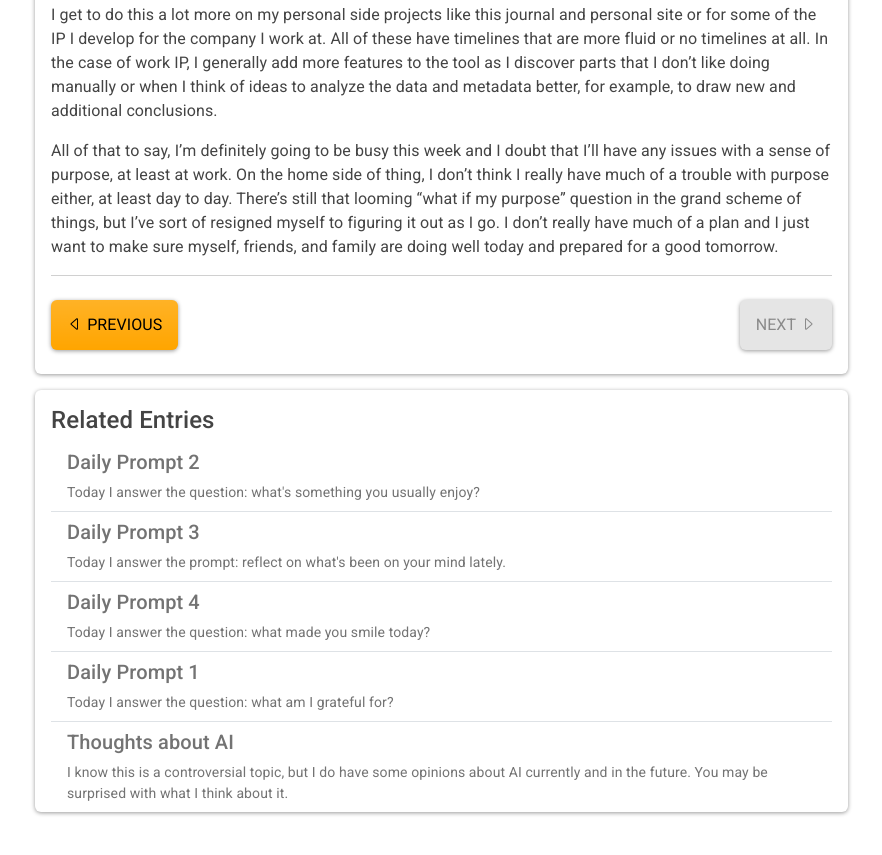
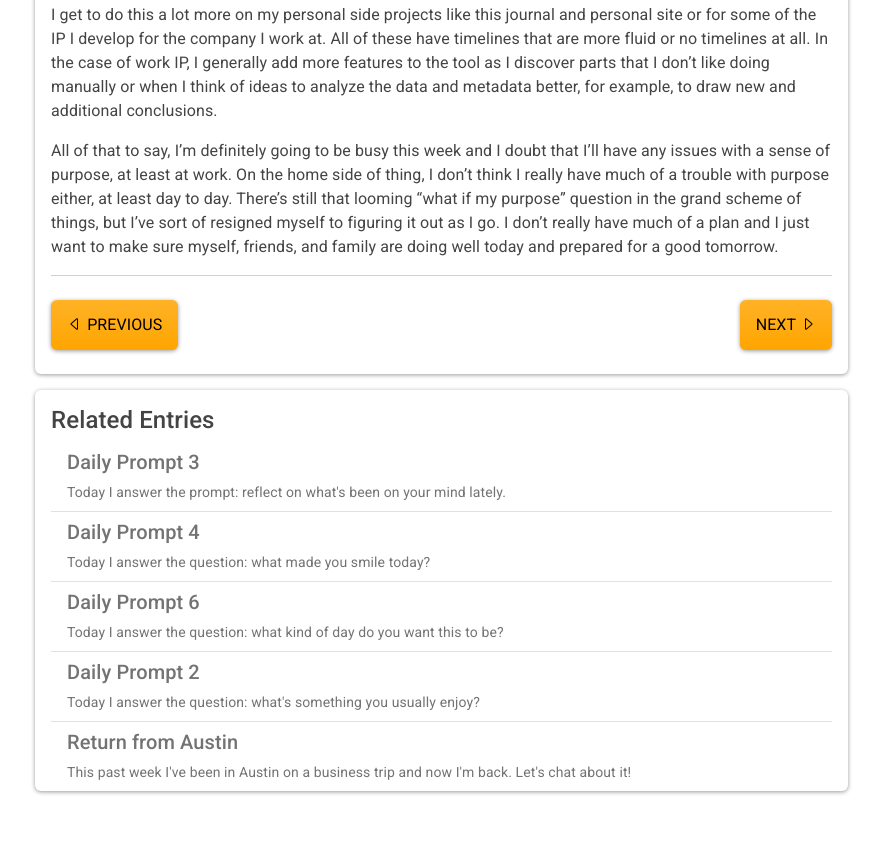
Before and after one commit to SabinDarkstone/SabinDarkstone.github.io, a Jekyll site: the page built from site/_journal/2025-09-07.md, in a window 1280 px wide and 900 px high, scrolled down 1208 px. Shown: the top 855 px of the window, without its empty margins (338-1220 px from the left). Built offline with Jekyll 4.4.1, drawn with Linux system fonts in a browser that asks for light colours; comment, search, counter and statistics services are not loaded; a file with an impossible date is left out; some of the changed lines change nothing that is shown; some of the changed text lies outside the part shown.

Commit message:
manual journal commit 2025-09-08 10:03:12

```diff
--- a/site/_journal/2025-09-07.md
+++ b/site/_journal/2025-09-07.md
@@ -3,6 +3,7 @@
 date: 2025-09-07T11:16:00
 tags:
   - prompt
+  - work
 moods:
   - calm
 title: Daily Prompt 5
@@ -12,6 +13,8 @@
 series_order: 5
 private: false
 uuid: 29d29ebf-8497-4782-b2a3-e1af3da34a51
+modified: 2025-09-08 09:56:20
+created: 2025-09-07 15:04:17
 ---
 > [!QUOTE] Prompt: What will help you feel a sense of purpose this week?
 
--- a/site/_journal/2025-09-08.md
+++ b/site/_journal/2025-09-08.md
@@ -1,16 +1,28 @@
 ---
 layout: journal
-date: ""
+date: 2025-09-08T09:53:00
 tags:
+  - prompt
+  - monday
+  - work
 moods:
-title:
-description:
-status: draft
-series:
-series_order:
+  - tired
+  - pessimistic
+  - uneasy
+title: Daily Prompt 6
+description: "Today I answer the question: what kind of day do you want this to be?"
+status: published
+series: Daily Prompts
+series_order: 6
 private: false
-uuid:
+uuid: 74f8756e-a5c9-4812-b066-22c9a5896595
+modified: 2025-09-08 10:02:36
+created: 2025-09-08 09:52:46
 ---
-> [!INFO] Journaling Music
->
-> Music goes here
+> [!QUOTE] Prompt: What kind of day do you want this to be?
+
+I'm not very optimistic for how this day is going to go given the status of the current project at work, the fact I have a meeting about something not working early in the morning, and my lack of sleep last night.  At this rate, I'd be happy if today goes even "okay" given what I'm up against.
+
+The more unknowns and the more up-in-the-air things are, the more uneasy I get.  It may be a crazy thing, but I really like to have an understanding of what is expected as opposed to this nebulous blob of hand waving that doesn't result in any form of concrete requirements.  Telling me that there needs to be a way to approve or reject deals in Salesforce through Slack is certainly something, but it's more of a high level user story than a functional requirement.  There's a lot more that goes into the approve/reject thing than just saying it needs to be done in slack and that is what is concerning to me.  It feels like a trap where the goalposts are going to be moved.  If that sounds silly, well then I'd like to introduce you to the latest client we have.  If that sounds familiar, then I'd like to welcome you into the club where we can be miserable and grumbly about clients together.
+
+I hope this week goes well, but I'd settle for getting through today, and may the day after that if I am lucky.
```
